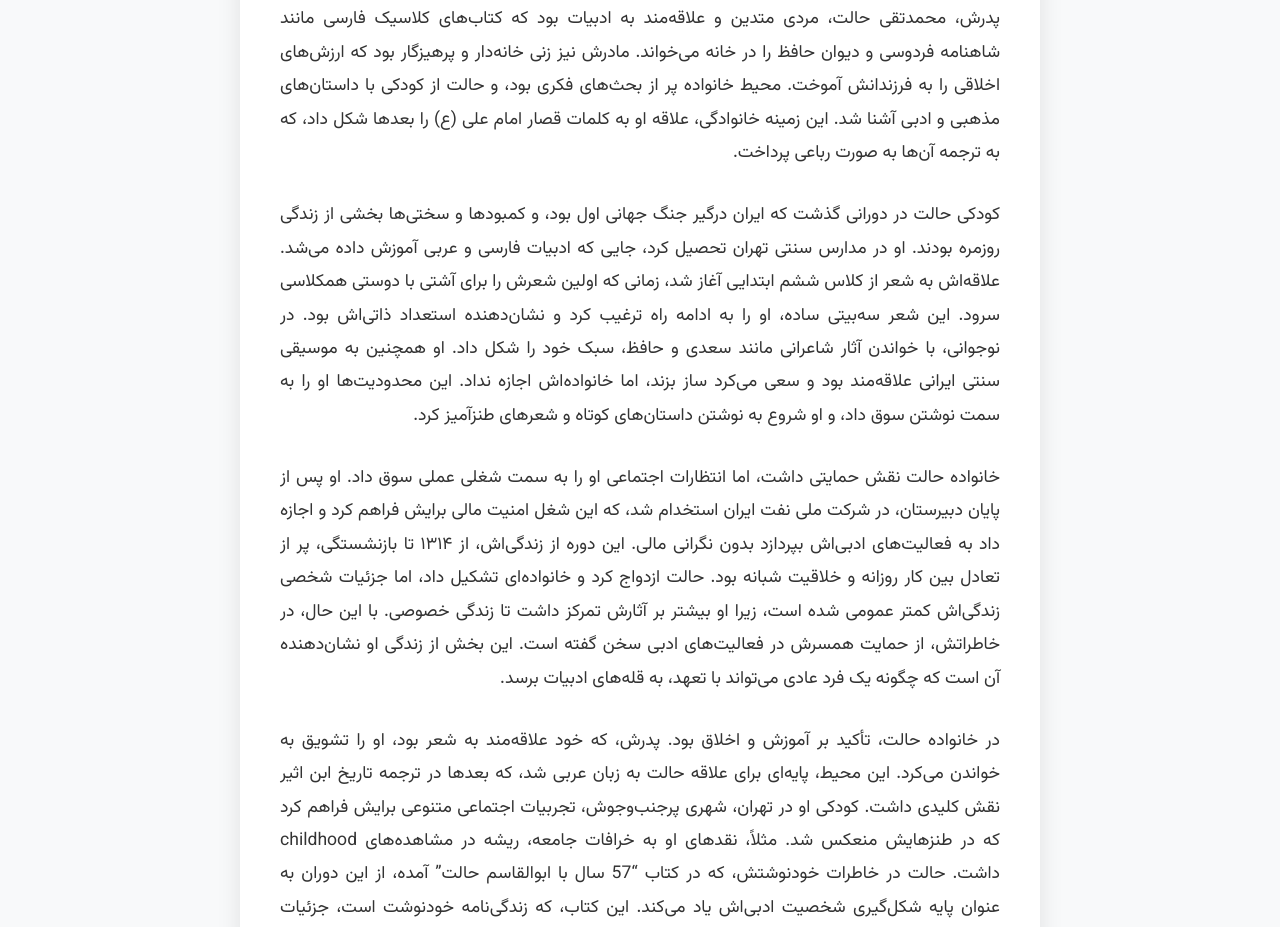
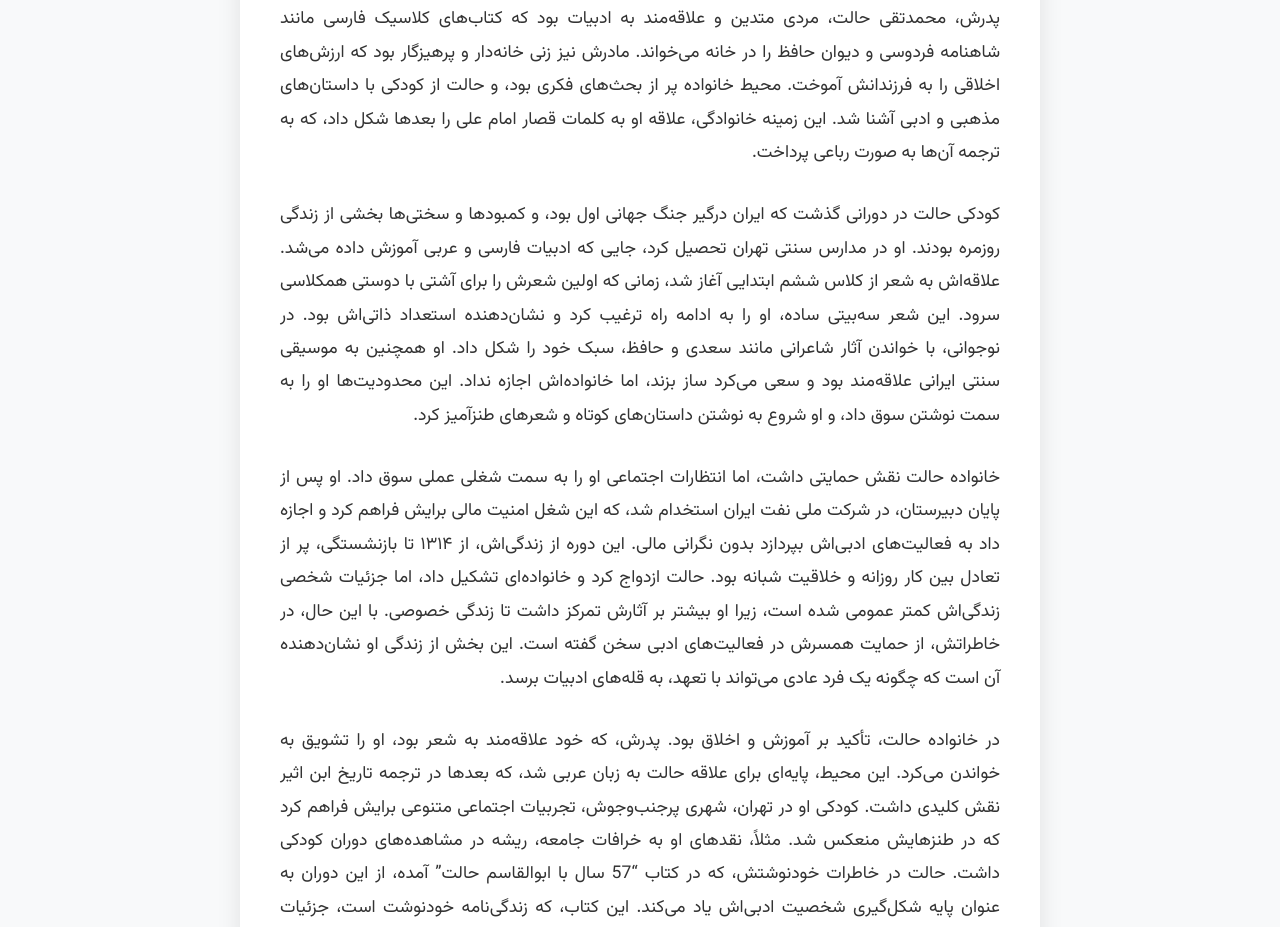
Before and after one commit to darkblog/darkblog.github.io, a Jekyll site: the page built from _posts/2025-9-9-abolghasem-halat.md, in a window 1280 px wide and 1400 px high, scrolled down 1567 px. Shown: the part 347-1274 px from the top of the window. Built offline with Jekyll 4.4.1, drawn with Linux system fonts in a browser that asks for light colours; nearby versions of some CDN libraries; some of the changed text lies outside the part shown.

Commit message:
Update 2025-9-9-abolghasem-halat.md

```diff
--- a/_posts/2025-9-9-abolghasem-halat.md
+++ b/_posts/2025-9-9-abolghasem-halat.md
@@ -14,13 +14,13 @@
 
 ## زندگی ابوالقاسم حالت و خانواده
 
-ابوالقاسم حالت در سال ۱۲۹۳ خورشیدی (۱۹۱۴ میلادی) در تهران، پایتخت ایران، چشم به جهان گشود. نام خانوادگی واقعی او عبدالله فرد بود، اما با تخلص "حالت" شناخته شد که نشان‌دهنده وضعیت روحی و ادبی او بود. خانواده او از طبقه متوسط جامعه بود، با ریشه‌های مذهبی قوی که بر تربیت او تأثیر گذاشت. پدرش، محمدتقی حالت، مردی متدین و علاقه‌مند به ادبیات بود که کتاب‌های کلاسیک فارسی مانند شاهنامه فردوسی و دیوان حافظ را در خانه می‌خواند. مادرش نیز زنی خانه‌دار و پرهیزگار بود که ارزش‌های اخلاقی را به فرزندانش آموخت. محیط خانواده پر از بحث‌های فکری بود، و حالت از کودکی با داستان‌های مذهبی و ادبی آشنا شد. این زمینه خانوادگی، علاقه او به کلمات قصار امام علی (ع) را بعدها شکل داد، که به ترجمه آن‌ها به صورت رباعی پرداخت.
+ابوالقاسم حالت در سال ۱۲۹۳ خورشیدی (۱۹۱۴ میلادی) در تهران، پایتخت ایران، چشم به جهان گشود. نام خانوادگی واقعی او عبدالله فرد بود، اما با تخلص "حالت" شناخته شد که نشان‌دهنده وضعیت روحی و ادبی او بود. خانواده او از طبقه متوسط جامعه بود، با ریشه‌های مذهبی قوی که بر تربیت او تأثیر گذاشت. پدرش، محمدتقی حالت، مردی متدین و علاقه‌مند به ادبیات بود که کتاب‌های کلاسیک فارسی مانند شاهنامه فردوسی و دیوان حافظ را در خانه می‌خواند. مادرش نیز زنی خانه‌دار و پرهیزگار بود که ارزش‌های اخلاقی را به فرزندانش آموخت. محیط خانواده پر از بحث‌های فکری بود، و حالت از کودکی با داستان‌های مذهبی و ادبی آشنا شد. این زمینه خانوادگی، علاقه او به کلمات قصار امام علی را بعدها شکل داد، که به ترجمه آن‌ها به صورت رباعی پرداخت.
 
 کودکی حالت در دورانی گذشت که ایران درگیر جنگ جهانی اول بود، و کمبودها و سختی‌ها بخشی از زندگی روزمره بودند. او در مدارس سنتی تهران تحصیل کرد، جایی که ادبیات فارسی و عربی آموزش داده می‌شد. علاقه‌اش به شعر از کلاس ششم ابتدایی آغاز شد، زمانی که اولین شعرش را برای آشتی با دوستی همکلاسی سرود. این شعر سه‌بیتی ساده، او را به ادامه راه ترغیب کرد و نشان‌دهنده استعداد ذاتی‌اش بود. در نوجوانی، با خواندن آثار شاعرانی مانند سعدی و حافظ، سبک خود را شکل داد. او همچنین به موسیقی سنتی ایرانی علاقه‌مند بود و سعی می‌کرد ساز بزند، اما خانواده‌اش اجازه نداد. این محدودیت‌ها او را به سمت نوشتن سوق داد، و او شروع به نوشتن داستان‌های کوتاه و شعرهای طنزآمیز کرد.
 
 خانواده حالت نقش حمایتی داشت، اما انتظارات اجتماعی او را به سمت شغلی عملی سوق داد. او پس از پایان دبیرستان، در شرکت ملی نفت ایران استخدام شد، که این شغل امنیت مالی برایش فراهم کرد و اجازه داد به فعالیت‌های ادبی‌اش بپردازد بدون نگرانی مالی. این دوره از زندگی‌اش، از ۱۳۱۴ تا بازنشستگی، پر از تعادل بین کار روزانه و خلاقیت شبانه بود. حالت ازدواج کرد و خانواده‌ای تشکیل داد، اما جزئیات شخصی زندگی‌اش کمتر عمومی شده است، زیرا او بیشتر بر آثارش تمرکز داشت تا زندگی خصوصی. با این حال، در خاطراتش، از حمایت همسرش در فعالیت‌های ادبی سخن گفته است. این بخش از زندگی او نشان‌دهنده آن است که چگونه یک فرد عادی می‌تواند با تعهد، به قله‌های ادبیات برسد.
 
-در خانواده حالت، تأکید بر آموزش و اخلاق بود. پدرش، که خود علاقه‌مند به شعر بود، او را تشویق به خواندن می‌کرد. این محیط، پایه‌ای برای علاقه حالت به زبان عربی شد، که بعدها در ترجمه تاریخ ابن اثیر نقش کلیدی داشت. کودکی او در تهران، شهری پرجنب‌وجوش، تجربیات اجتماعی متنوعی برایش فراهم کرد که در طنزهایش منعکس شد. مثلاً، نقدهای او به خرافات جامعه، ریشه در مشاهده‌های childhood داشت. حالت در خاطرات خودنوشتش، که در کتاب "57 سال با ابوالقاسم حالت" آمده، از این دوران به عنوان پایه شکل‌گیری شخصیت ادبی‌اش یاد می‌کند. این کتاب، که زندگی‌نامه خودنوشت است، جزئیات جالبی از خانواده و تأثیرات اولیه ارائه می‌دهد.
+در خانواده حالت، تأکید بر آموزش و اخلاق بود. پدرش، که خود علاقه‌مند به شعر بود، او را تشویق به خواندن می‌کرد. این محیط، پایه‌ای برای علاقه حالت به زبان عربی شد، که بعدها در ترجمه تاریخ ابن اثیر نقش کلیدی داشت. کودکی او در تهران، شهری پرجنب‌وجوش، تجربیات اجتماعی متنوعی برایش فراهم کرد که در طنزهایش منعکس شد. مثلاً، نقدهای او به خرافات جامعه، ریشه در مشاهده‌های دوران کودکی داشت. حالت در خاطرات خودنوشتش، که در کتاب "57 سال با ابوالقاسم حالت" آمده، از این دوران به عنوان پایه شکل‌گیری شخصیت ادبی‌اش یاد می‌کند. این کتاب، که زندگی‌نامه خودنوشت است، جزئیات جالبی از خانواده و تأثیرات اولیه ارائه می‌دهد.
 
 ## تحصیلات و ورود به حرفه ادبی
 
@@ -28,7 +28,7 @@
 
 ورود به حرفه ادبی از سال ۱۳۱۴ آغاز شد، وقتی اولین شعرش را در جراید چاپ کرد. او به انجمن ادبی ایران پیوست و در جلسات، شعر خواند. یکی از لحظات کلیدی، وقتی بود که شیخ‌الملک اورنگ شعرش را تحسین کرد و مسیر شهرتش را هموار کرد. از ۱۳۱۷، با مجله فکاهی توفیق همکاری کرد و بحر طویل‌های طنزآمیز را با امضای "هدهد میرزا" منتشر کرد. نام‌های مستعار مانند "خروس لاری"، "شوخ"، "فاضل مآب" و "ابوالعینک" برای پنهان کردن هویتش در نقدهای اجتماعی استفاده می‌شد. این دوره، او را به عنوان طنزپردازی برجسته معرفی کرد که با قلمش، فساد و نابرابری را نقد می‌کرد.
 
-در سال ۱۳۲۳، رباعی‌های جدی بر اساس کلمات قصار امام علی (ع) را در مجله آئین اسلام منتشر کرد، که نشان‌دهنده جنبه مذهبی‌اش بود. او همچنین با نشریاتی مانند امید، تهران مصور و پیام ایرانی همکاری داشت. دعوت ملک‌الشعرای بهار به کنگره نویسندگان ایران، جایگاه او را تثبیت کرد. در ۱۳۲۵، به دعوت شرکت همیشه سبز پیکچرز به هند رفت و در دوبله فیلم کار کرد، جایی که ترانه "شیرین" را سرود. این سفر، افق‌های جدیدی برایش باز کرد و تأثیرات فرهنگی هندی را در آثارش آورد.
+در سال ۱۳۲۳، رباعی‌های جدی بر اساس کلمات قصار امام علی را در مجله آئین اسلام منتشر کرد، که نشان‌دهنده جنبه مذهبی‌اش بود. او همچنین با نشریاتی مانند امید، تهران مصور و پیام ایرانی همکاری داشت. دعوت ملک‌الشعرای بهار به کنگره نویسندگان ایران، جایگاه او را تثبیت کرد. در ۱۳۲۵، به دعوت شرکت همیشه سبز پیکچرز به هند رفت و در دوبله فیلم کار کرد، جایی که ترانه "شیرین" را سرود. این سفر، افق‌های جدیدی برایش باز کرد و تأثیرات فرهنگی هندی را در آثارش آورد.
 
 تحصیلات رسمی حالت محدود بود، اما خودآموزی او در زبان‌ها و ادبیات، او را به سطح بالایی رساند. او در شرکت نفت، که محیطی فنی بود، توانست زمان آزادش را به نوشتن اختصاص دهد. این تعادل، نشان‌دهنده اراده قوی او است. ورود به ادبیات با شعرهای طنز، پاسخی به شرایط اجتماعی دوران رضاشاه بود، جایی که نقد مستقیم خطرناک بود. نام‌های مستعار، ابزاری برای حفظ امنیت بودند. همکاری با توفیق، که مجله‌ای محبوب بود، او را به شهرت رساند و بحر طویل‌هایش، مانند داستان‌های هدهد میرزا، نمونه‌ای از خلاقیت فرمی او هستند.
 
```
Also changed, not shown: other parts of _posts/2025-9-9-abolghasem-halat.md (+1 -1 lines).
